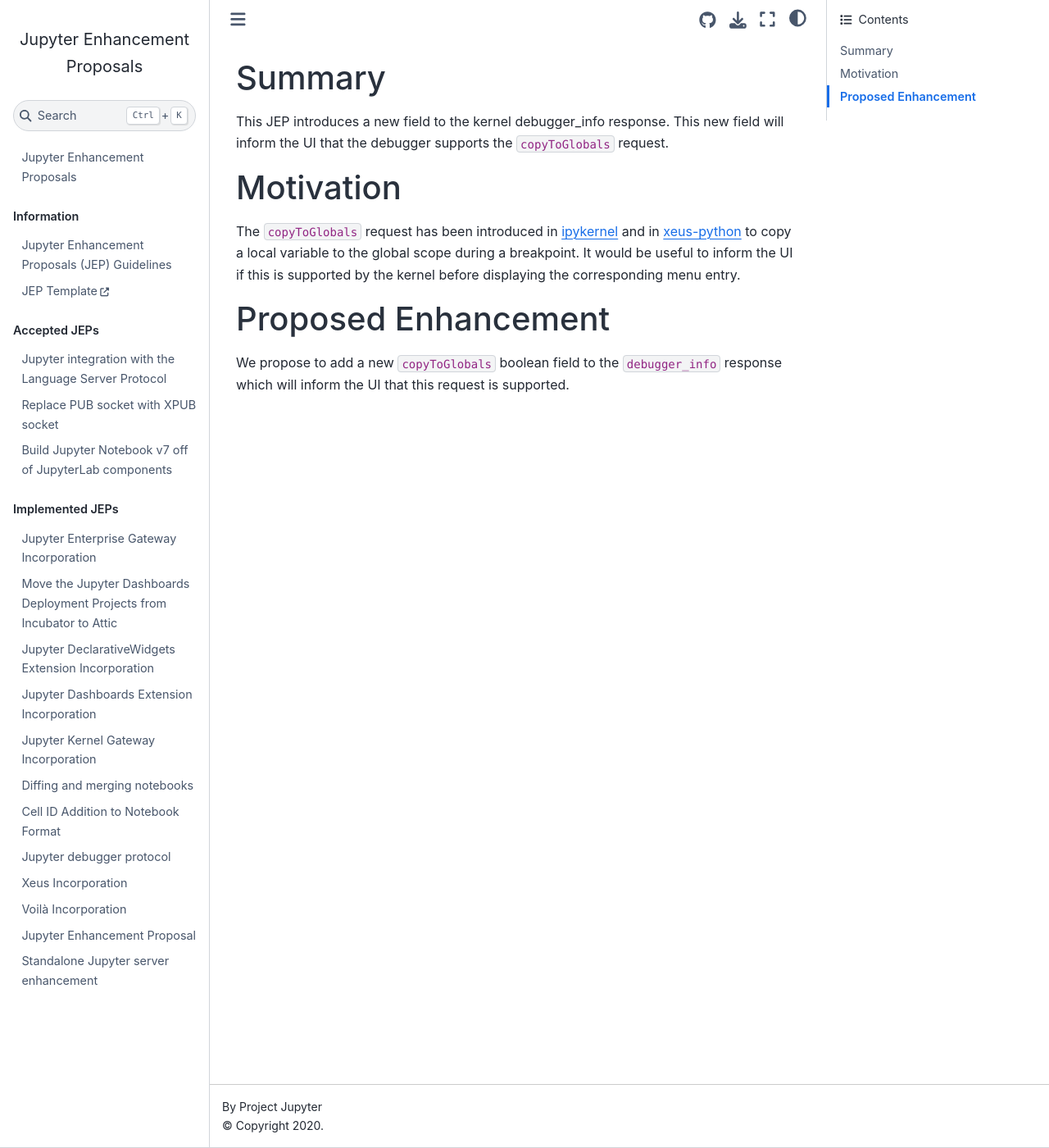
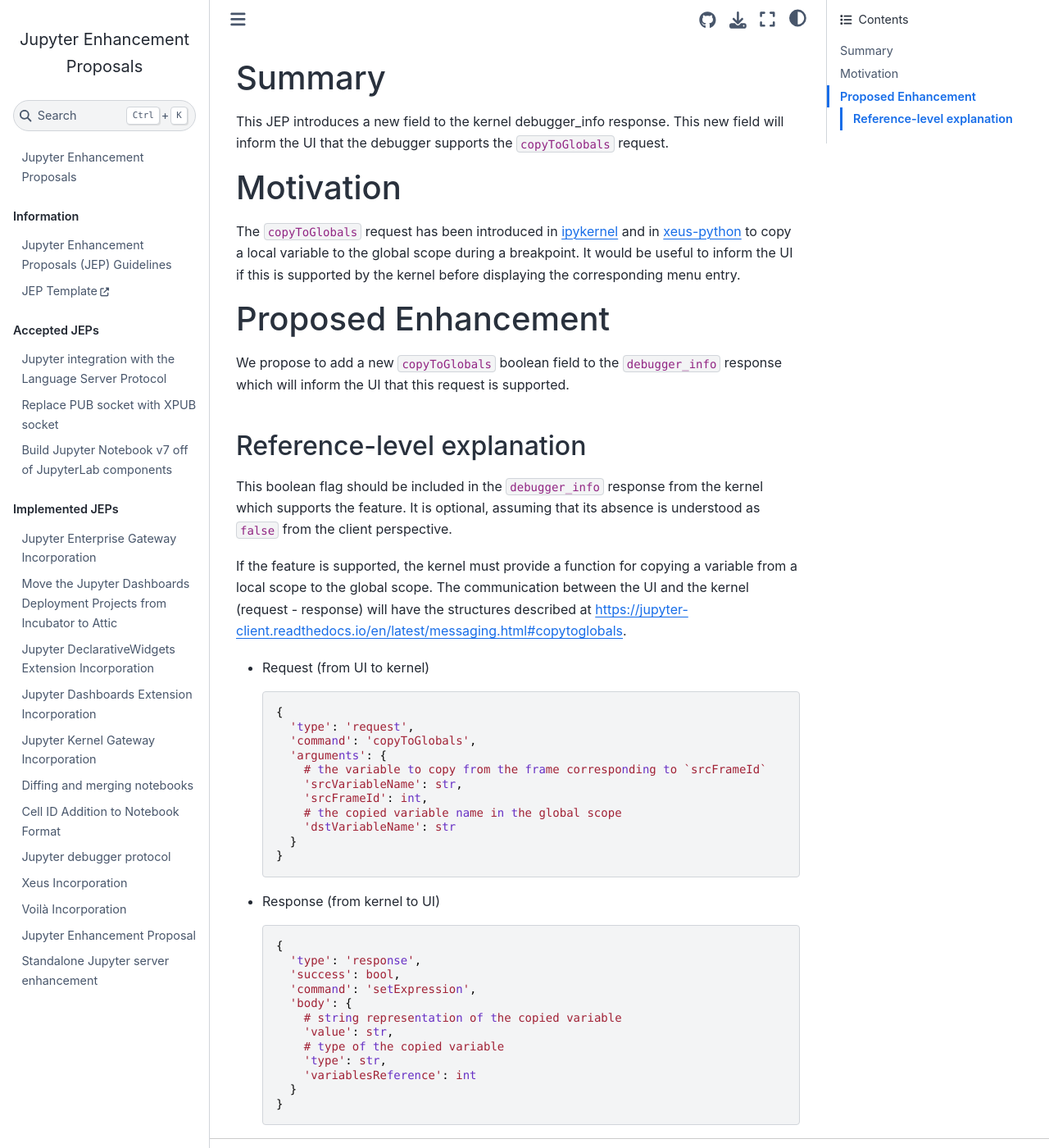
Before and after one commit to jupyter/enhancement-proposals, a Jupyter Book: the page built from debugger-info-copy-to-globals/debugger-info-copy-to-globals.md, in a window 1280 px wide and 1400 px high. Shown: the whole window at 82% size. Built offline with Jupyter Book 1.0.4 settings and Sphinx 7.4.7 and the Sphinx Book theme 1.1.4, drawn with Linux system fonts in a browser that asks for light colours.

Commit message:
Add requests description

````diff
--- a/debugger-info-copy-to-globals/debugger-info-copy-to-globals.md
+++ b/debugger-info-copy-to-globals/debugger-info-copy-to-globals.md
@@ -23,3 +23,47 @@
 
 We propose to add a new `copyToGlobals` boolean field to the `debugger_info`
 response which will inform the UI that this request is supported.
+
+## Reference-level explanation
+
+This boolean flag should be included in the `debugger_info` response from the kernel
+which supports the feature. It is optional, assuming that its absence is understood
+as `false` from the client perspective.
+
+If the feature is supported, the kernel must provide a function for copying a variable
+from a local scope to the global scope.
+The communication between the UI and the kernel (request - response) will have the
+structures described at
+https://jupyter-client.readthedocs.io/en/latest/messaging.html#copytoglobals.
+
+- Request (from UI to kernel)
+
+  ```json
+  {
+    'type': 'request',
+    'command': 'copyToGlobals',
+    'arguments': {
+      # the variable to copy from the frame corresponding to `srcFrameId`
+      'srcVariableName': str,
+      'srcFrameId': int,
+      # the copied variable name in the global scope
+      'dstVariableName': str
+    }
+  }
+  ```
+
+- Response (from kernel to UI)
+
+  ```json
+  {
+    'type': 'response',
+    'success': bool,
+    'command': 'setExpression',
+    'body': {
+      # string representation of the copied variable
+      'value': str,
+      # type of the copied variable
+      'type': str,
+      'variablesReference': int
+    }
+  }
````
